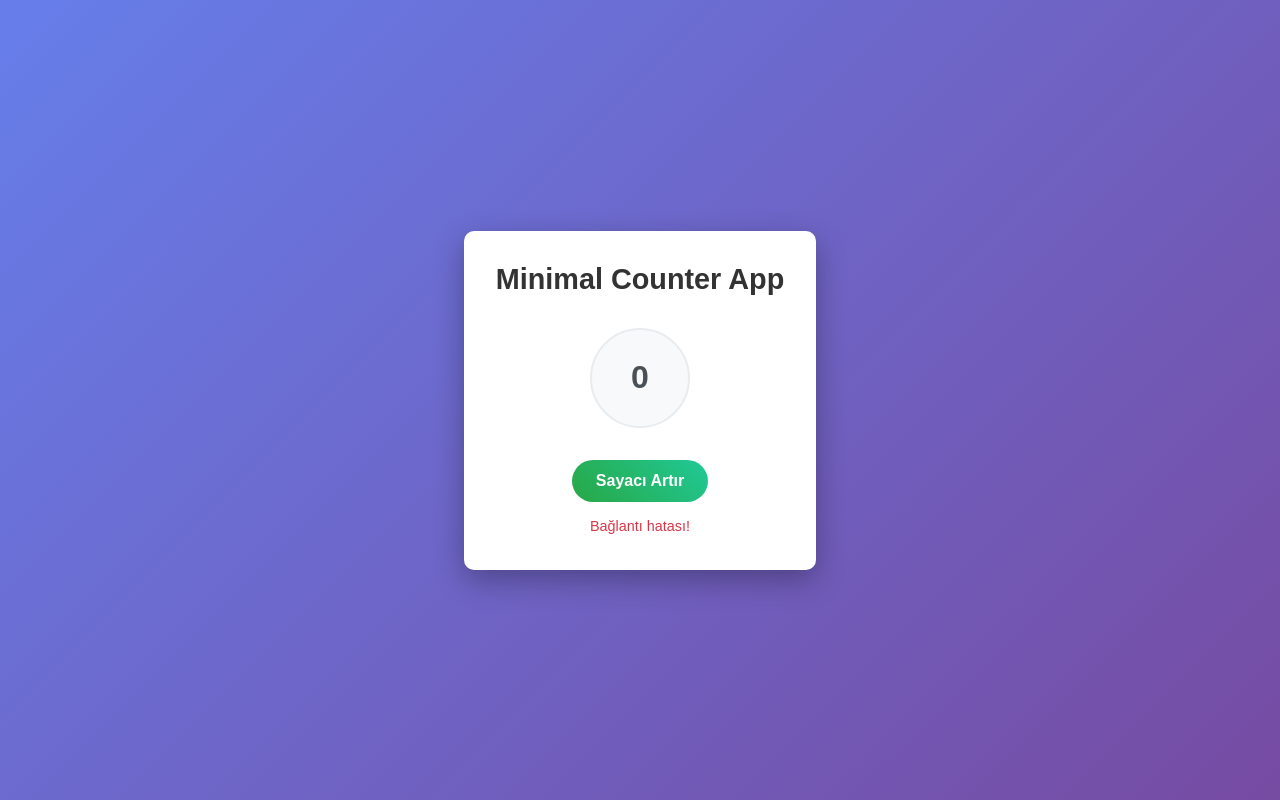
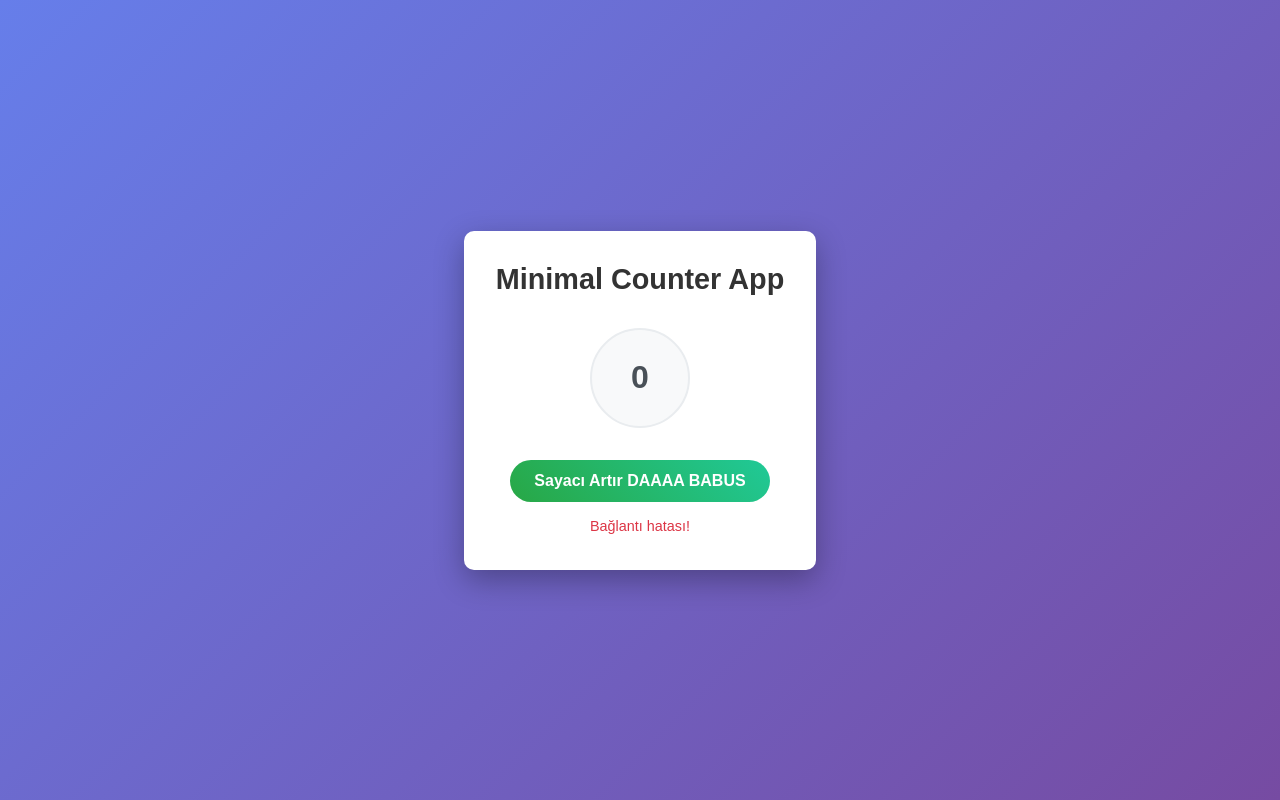
Before and after one commit to CagriAtalar/JenkinsExample, a plain HTML site: page frontend/index.html in a window 1280 px wide. Drawn offline with Linux system fonts and the light colour scheme; no server answers.

Commit message:
scm pol mol 1seyler

```diff
--- a/frontend/index.html
+++ b/frontend/index.html
@@ -14,7 +14,7 @@
         <div class="counter-display">
             <span id="counterValue">0</span>
         </div>
-        <button id="incrementBtn" class="increment-btn">Sayacı Artır</button>
+        <button id="incrementBtn" class="increment-btn">Sayacı Artır DAAAA BABUS</button>
         <div id="status" class="status"></div>
     </div>
     <script src="script.js"></script>
```
